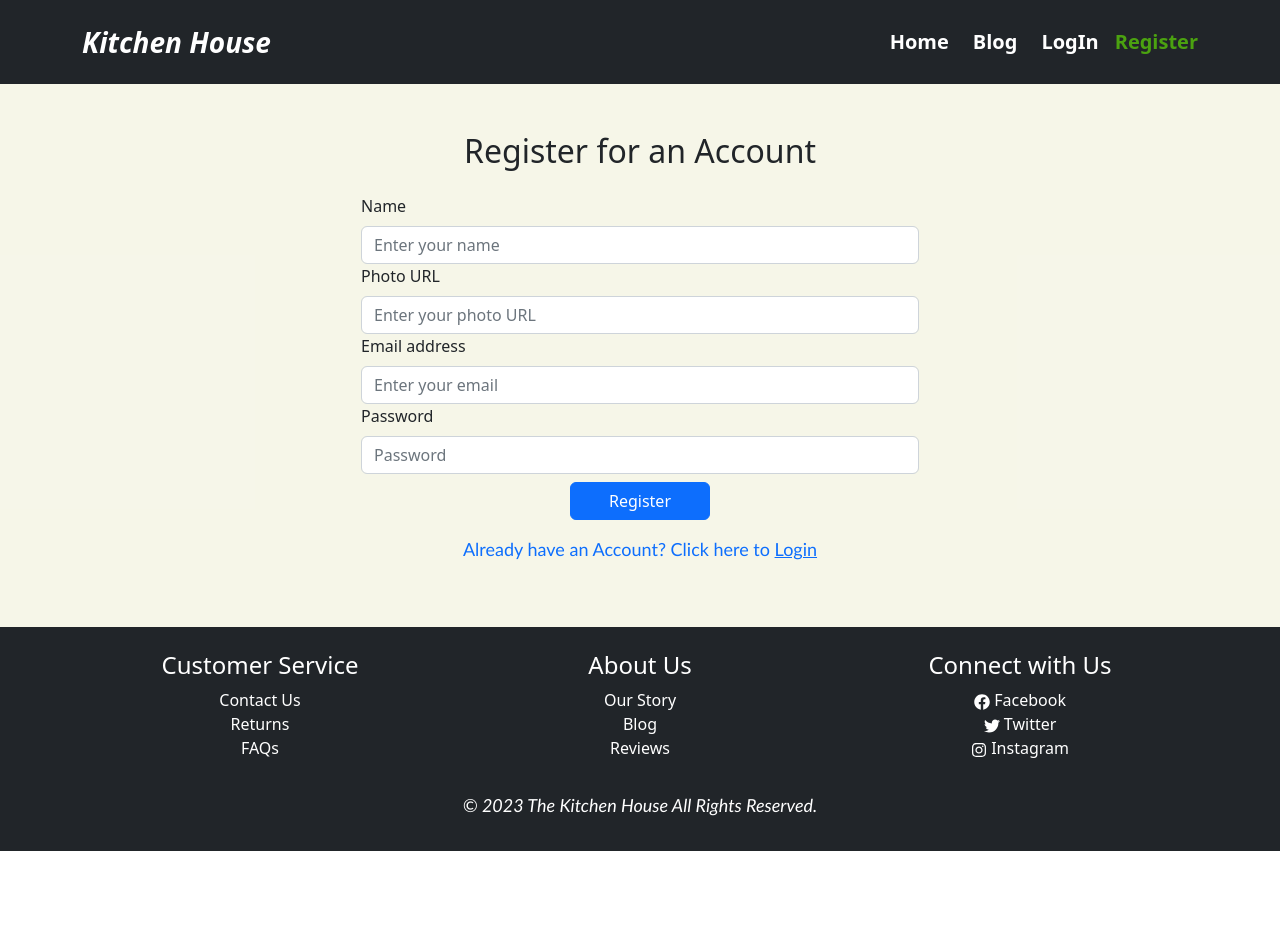
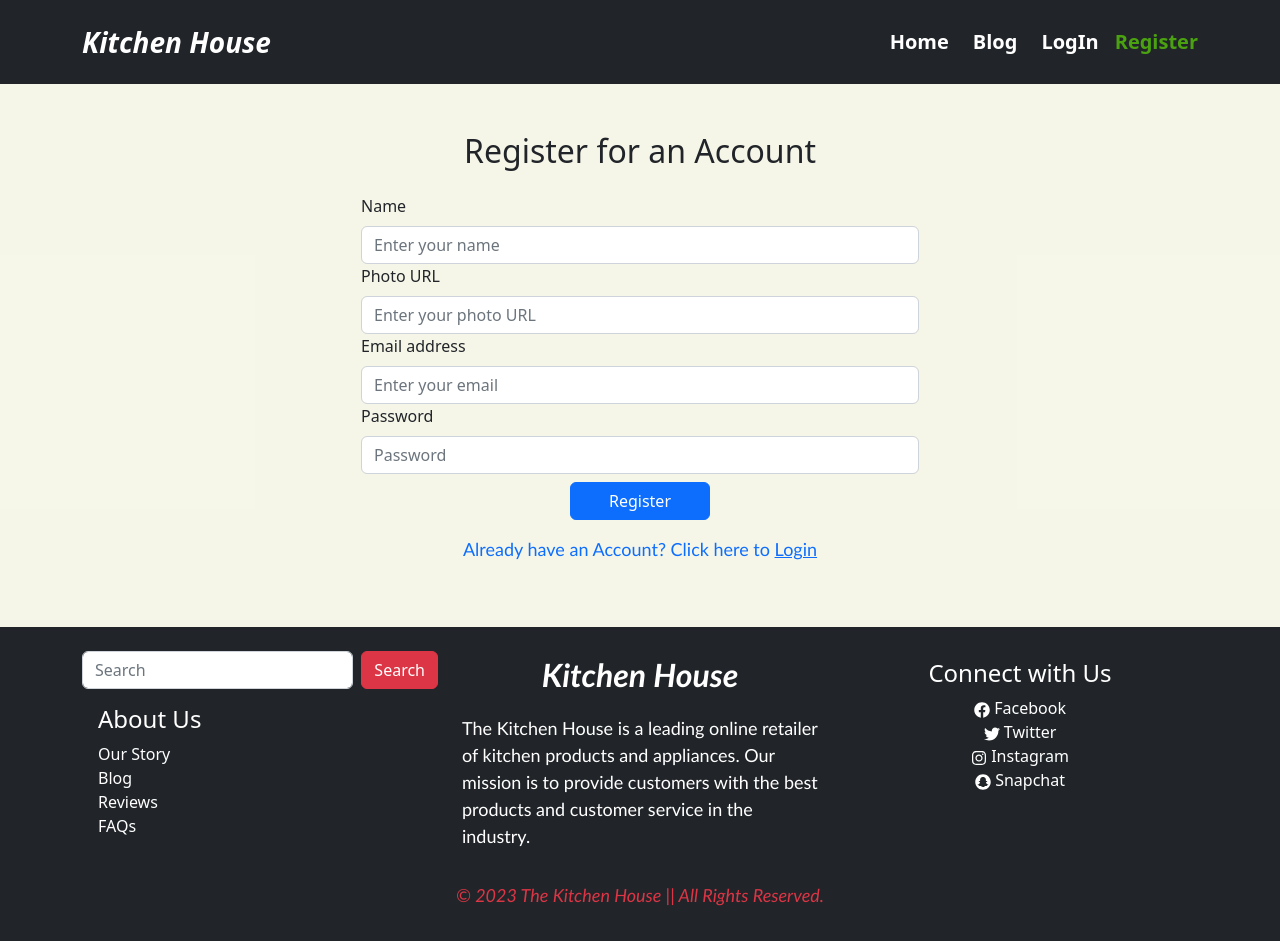
Before and after one commit to tanvir27/kitchen-house-client-side, a React (Vite) app: page /register in a window 1280 px wide. Before the commit the page ends 851 px from the top, so only its background shows below. Built offline with nearby package versions, Linux system fonts and the light colour scheme; no server answers.

Commit message:
footer modified

```diff
--- a/src/components/ChefDetails/ChefDetails.jsx
+++ b/src/components/ChefDetails/ChefDetails.jsx
@@ -13,8 +13,8 @@ const ChefDetails = ({ data }) => {
 
   return (
     <div className="">
-      <div class="col rounded py-3 ">
-        <div class="card shadow h-100 card-bg-color">
+      <div class="col rounded h-100 py-3 ">
+        <div class="card shadow  card-bg-color">
           <div className="p-3">
             <div>
               <img className="img-fluid" src={chef_picture} alt="" />
@@ -26,7 +26,7 @@ const ChefDetails = ({ data }) => {
                 <p className="">No of Recipes: {number_of_recipes}</p>
                 <p className="">Total Likes: {total_likes}</p>
               </div>
-              <h5 className="text-center">Experience: {years_of_experience}</h5> {""}
+              <h5 className="text-center">Experience: {years_of_experience} years</h5> {""}
             </div>
             <div className="text-center mt-3">
               {" "}
--- a/src/components/Footer/Footer.jsx
+++ b/src/components/Footer/Footer.jsx
@@ -1,31 +1,48 @@
 import React from "react";
 import { Container, Row, Col } from "react-bootstrap";
-import { FaFacebook, FaTwitter, FaInstagram } from "react-icons/fa";
+import { FaFacebook, FaTwitter, FaInstagram, FaSnapchat } from "react-icons/fa";
 
 const Footer = () => {
   return (
     <footer className="bg-dark">
       <Container className=" text-white text-center pt-4 pb-3">
         <Row>
-          <Col xs={12} md={4}>
-            <h4>Customer Service</h4>
-            <ul className="list-unstyled">
-              <li>Contact Us</li>
-              <li>Returns</li>
-
-              <li>FAQs</li>
-            </ul>
+          <Col xs={12} md={4} className="mb-3 mb-md-0">
+            <div className="d-flex justify-content-center align-items-center">
+              <input
+                type="text"
+                className="form-control me-2"
+                placeholder="Search"
+                aria-label="Search"
+              />
+              <button className="btn btn-danger" type="button">
+                Search
+              </button>
+            </div>
+            <div className="text-center text-lg-start pt-3 ps-3">
+              <h4>About Us</h4>
+              <ul className="list-unstyled">
+                <li>Our Story</li>
+                <li>Blog</li>
+                <li>Reviews</li>
+                <li>FAQs</li>
+              </ul>
+            </div>
           </Col>
           <Col xs={12} md={4}>
-            <h4>About Us</h4>
-            <ul className="list-unstyled">
-              <li>Our Story</li>
-              <li>Blog</li>
-              <li>Reviews</li>
-            </ul>
+            <div className="">
+              <p className="fw-semibold fs-2">
+                <i>Kitchen House</i>
+              </p>
+              <p className="text-center text-lg-start">
+                The Kitchen House is a leading online retailer of kitchen
+                products and appliances. Our mission is to provide customers
+                with the best products and customer service in the industry.
+              </p>
+            </div>
           </Col>
           <Col xs={12} md={4}>
-            <h4>Connect with Us</h4>
+            <h4 className="mt-2">Connect with Us</h4>
             <ul className="list-unstyled">
               <li>
                 <FaFacebook /> Facebook
@@ -36,13 +53,16 @@ const Footer = () => {
               <li>
                 <FaInstagram /> Instagram
               </li>
+              <li>
+                <FaSnapchat /> Snapchat
+              </li>
             </ul>
           </Col>
         </Row>
         <Row className="mt-3">
           <Col xs={12} className="text-center">
-            <p className="">
-              <i>&copy; 2023 The Kitchen House All Rights Reserved.</i>
+            <p className="text-danger">
+              <i>&copy; 2023 The Kitchen House || All Rights Reserved.</i>
             </p>
           </Col>
         </Row>
--- a/src/components/Home/Home.jsx
+++ b/src/components/Home/Home.jsx
@@ -2,7 +2,7 @@ import React from "react";
 import "./Home.css";
 import "bootstrap/dist/css/bootstrap.min.css";
 import { Link, useLoaderData } from "react-router-dom";
-import image from "../../assets/food-6.png";
+
 import { Container, Row, Col, Image, Form, Button } from "react-bootstrap";
 import { FaMapMarkerAlt, FaPhoneAlt, FaEnvelope } from "react-icons/fa";
 import ChefDetails from "../ChefDetails/ChefDetails";
--- a/src/components/Register/Register.jsx
+++ b/src/components/Register/Register.jsx
@@ -16,8 +16,8 @@ const Register = () => {
     const photoURL = form.photo.value;
     const email = form.email.value;
     const password = form.password.value;
+    setError("");
 
-    setError("");
     if (password < 6) {
       setError("Password Can not be less than 6 character long");
       return;
@@ -98,11 +98,8 @@ const Register = () => {
               </div>
               <div>
                 <p className="text-danger text-center mt-3 fw-bold">
-                  {error ? (
-                    <span className="p-1 border"> {error} </span>
-                  ) : (
-                    ""
-                  )}
+                  {error}
+                  {/* {error ? <span className="p-1 border"> {error} </span> : ""} */}
                 </p>
               </div>
               <div className="text-center mt-2 text-primary">
--- a/src/main.jsx
+++ b/src/main.jsx
@@ -12,7 +12,6 @@ import Recipe from "./components/Recipe/Recipe.jsx";
 import AuthProvider from "./components/AuthProvider/AuthProvider";
 import PrivateRoute from "./components/PrivateRoute/PrivateRoute";
 
-
 const router = createBrowserRouter([
   {
     path: "/",
@@ -23,7 +22,9 @@ const router = createBrowserRouter([
         path: "/",
         element: <Home></Home>,
         loader: () =>
-          fetch("https://kitchen-house-server-side.vercel.app/chefDetails"),
+          fetch(
+            "https://kitchen-house-server-side-tanvir27.vercel.app/chefDetails"
+          ),
       },
       {
         path: "/register",
@@ -40,8 +41,10 @@ const router = createBrowserRouter([
             <Recipe></Recipe>
           </PrivateRoute>
         ),
-        loader: ({params}) =>
-          fetch(`https://kitchen-house-server-side.vercel.app/chefDetails/${params.id}`),
+        loader: ({ params }) =>
+          fetch(
+            `https://kitchen-house-server-side-tanvir27.vercel.app/chefDetails/${params.id}`
+          ),
       },
       {
         path: "/blog",
```
